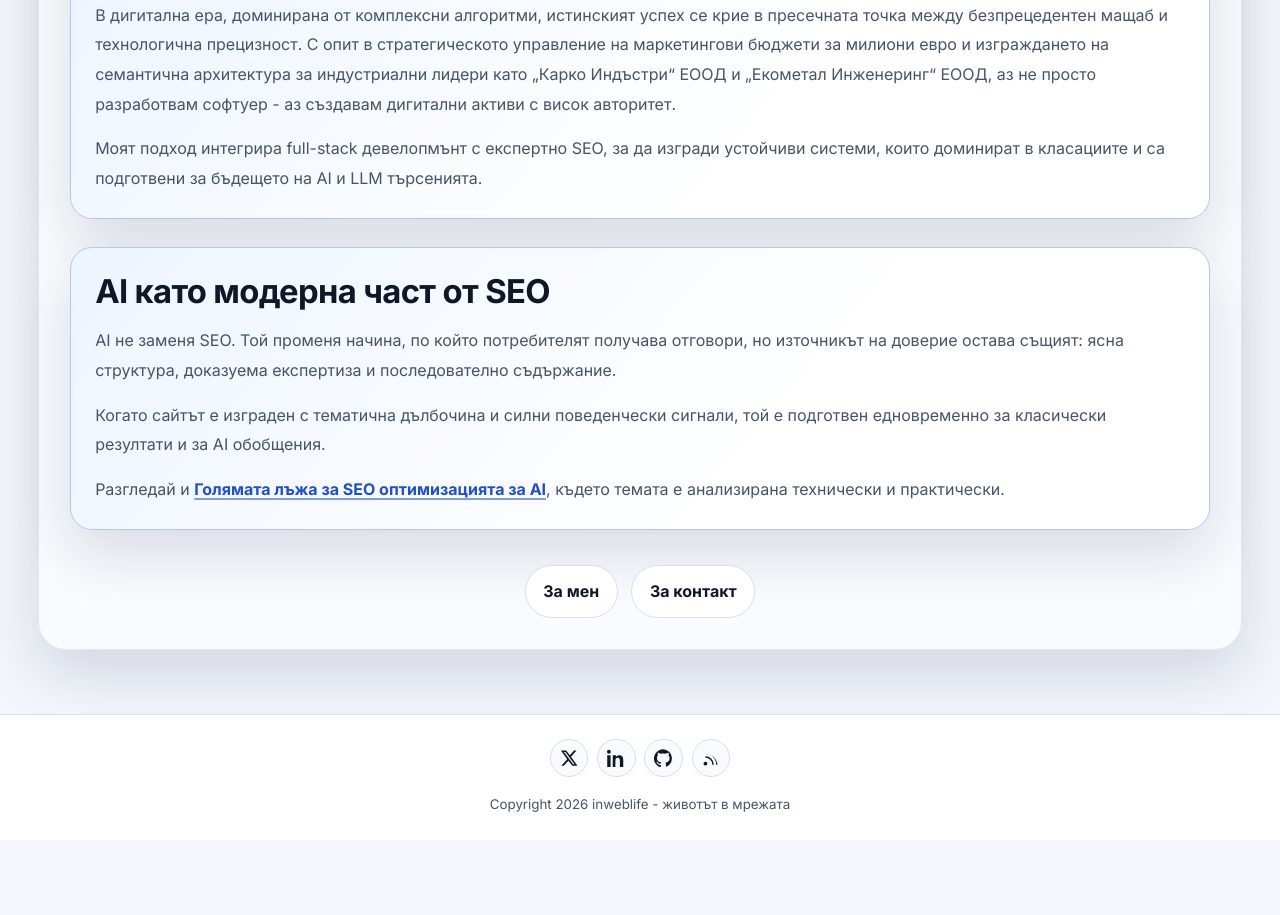
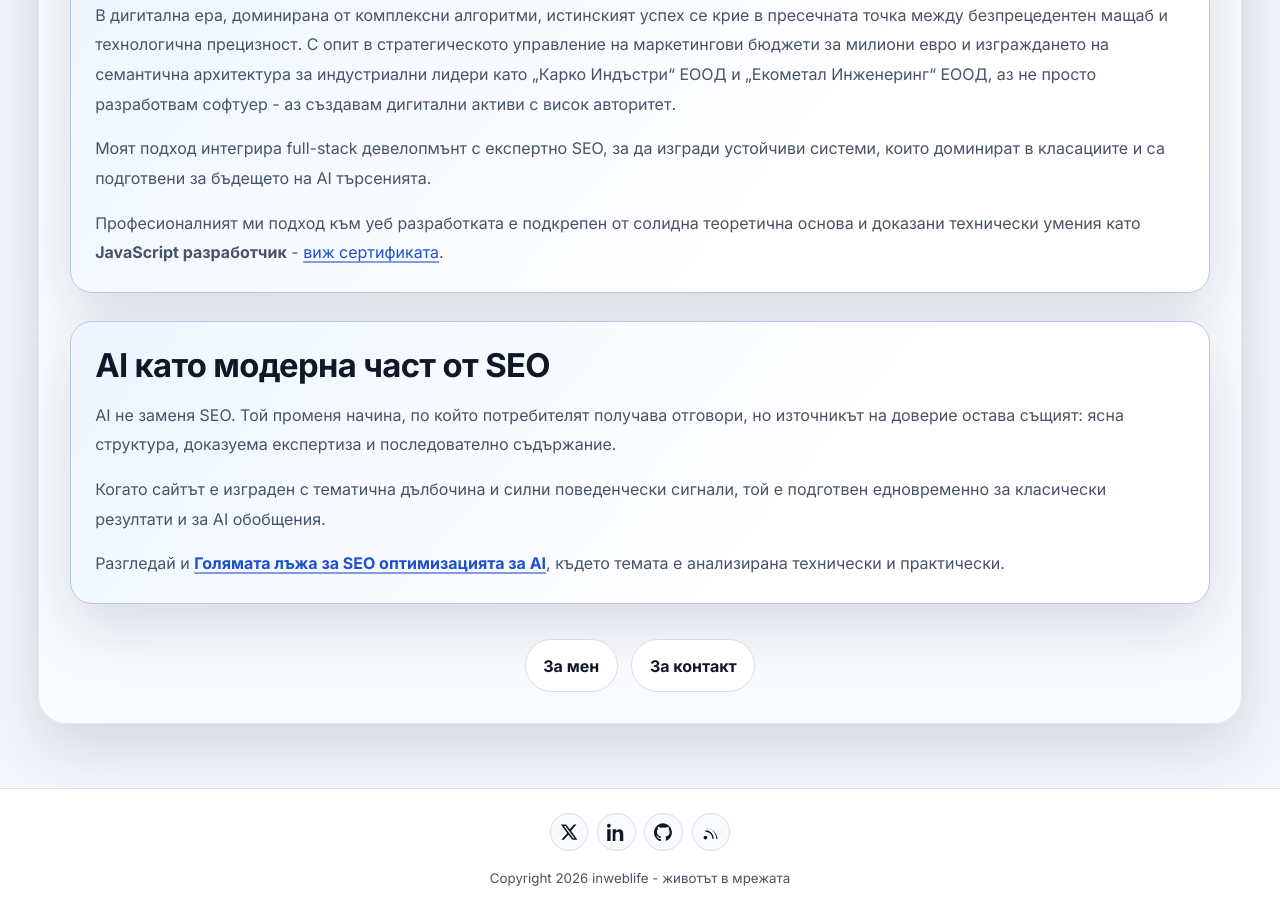
Before and after one commit to inweblife/inweblife, a Next.js app: page / in a window 1280 px wide. Shown: the part 2260-3175 px from the top of the page. Before the commit the page ends 3100 px from the top, so only its background shows below. Built offline with nearby package versions, Linux system fonts and the light colour scheme.

Commit message:
Update index.tsx

```diff
--- a/pages/index.tsx
+++ b/pages/index.tsx
@@ -216,8 +216,19 @@ export default function Home() {
             </p>
             <p>
               Моят подход интегрира full-stack девелопмънт с експертно SEO, за да изгради устойчиви
-              системи, които доминират в класациите и са подготвени за бъдещето на AI и LLM
-              търсенията.
+              системи, които доминират в класациите и са подготвени за бъдещето на AI търсенията.
+            </p>
+            <p>
+              Професионалният ми подход към уеб разработката е подкрепен от солидна теоретична
+              основа и доказани технически умения като <strong>JavaScript разработчик</strong> -{" "}
+              <a
+                href="https://verify.w3schools.com/1ML447N7UP"
+                target="_blank"
+                rel="noopener noreferrer"
+              >
+                виж сертификата
+              </a>
+              .
             </p>
           </article>
         </section>
```
